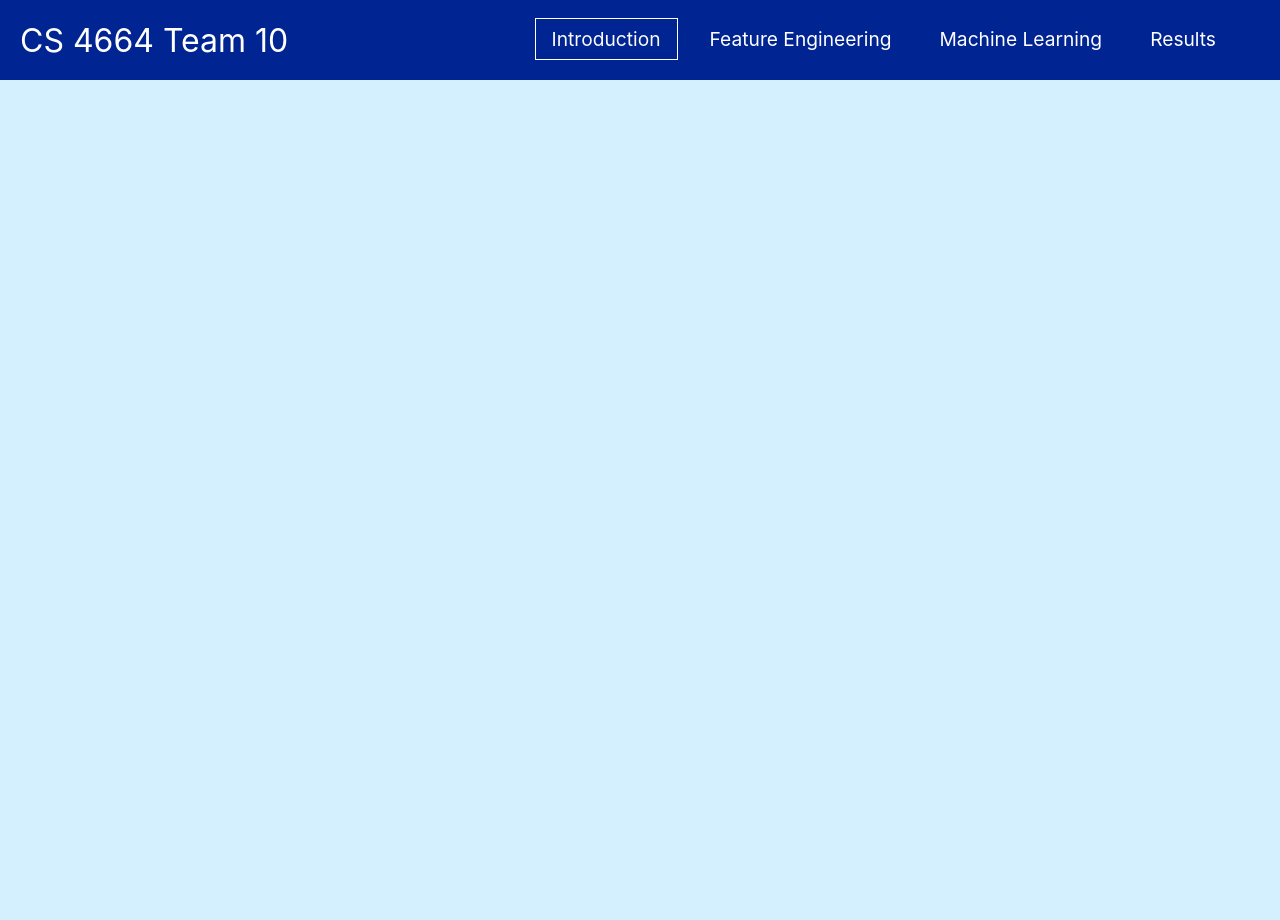
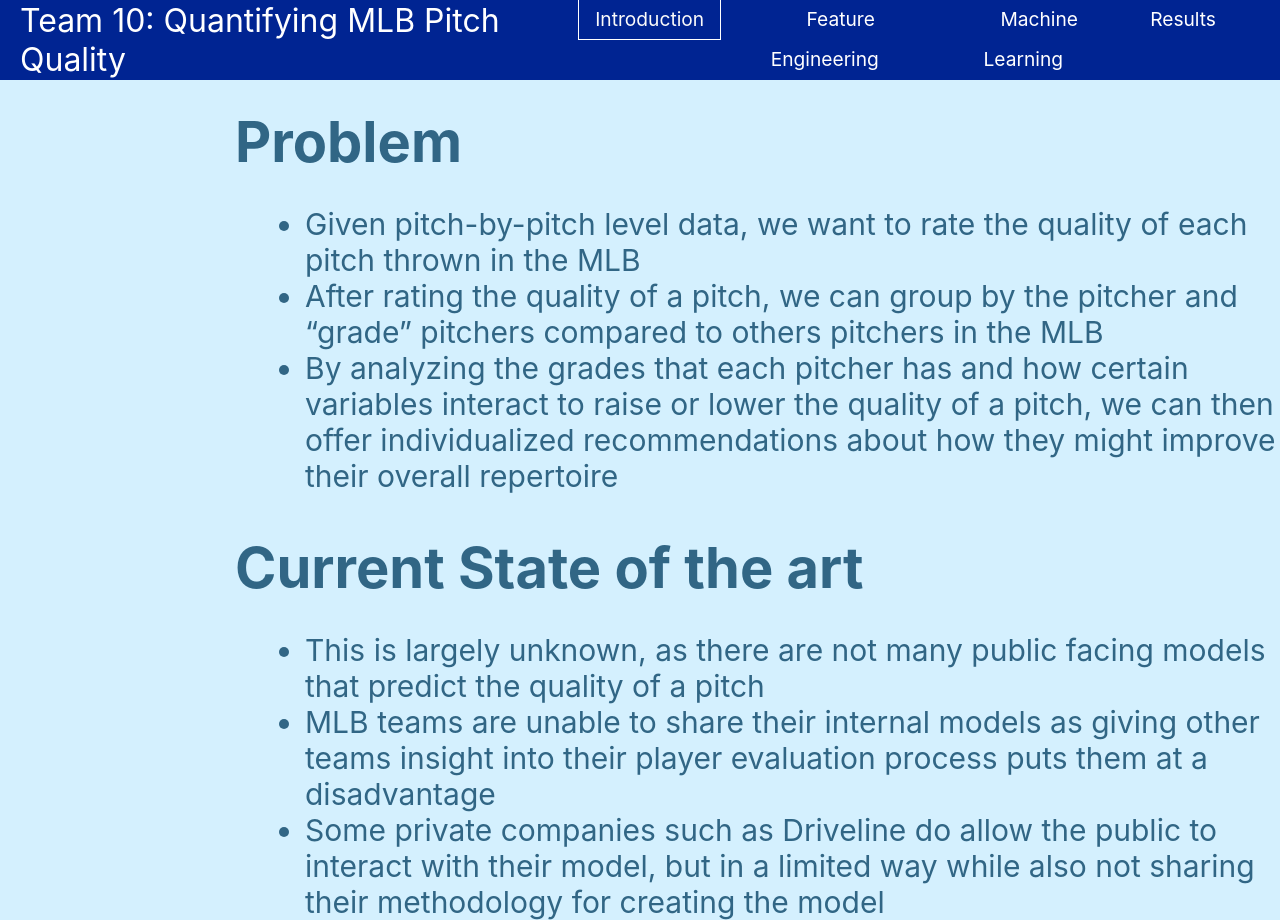
Before and after one commit to jaredjoo/pitch-quality, a React (Create React App) app: page / in a window 1280 px wide. Before the commit the page ends 800 px from the top, so only its background shows below. Built offline with nearby package versions, Linux system fonts and the light colour scheme.

Commit message:
added some descriptions to the Introduction page

```diff
--- a/src/components/NavBar.js
+++ b/src/components/NavBar.js
@@ -12,7 +12,7 @@ function NavBar() {
       <nav className="navbar">
         <div className="nav-container">
           <NavLink exact to="/" className="nav-logo">
-            CS 4664 Team 10
+            Team 10: Quantifying MLB Pitch Quality
             <i className="fa-sharp fa-regular fa-baseball"></i>
           </NavLink>
 
--- a/src/components/Pages/Introduction.js
+++ b/src/components/Pages/Introduction.js
@@ -2,7 +2,27 @@ import React from "react";
 
 export const Introduction = () => {
   return (
-    <div>
+
+    <div style={{textAlign: 'left', paddingLeft: '235px', marginTop: '-100px'}}>
+      <h4>
+        Problem
+      </h4>
+      <ul style={{fontSize: '30px', paddingLeft: '70px', marginTop: '30px', maxWidth: '1200px'}}>
+        <li style={{wordWrap: 'break-word'}}>Given pitch-by-pitch level data, we want to rate the quality of each pitch thrown in the MLB</li>
+        <li style={{wordWrap: 'break-word'}}>After rating the quality of a pitch, we can group by the pitcher and “grade” pitchers compared to others pitchers in the MLB</li>
+        <li style={{wordWrap: 'break-word'}}>By analyzing the grades that each pitcher has and how certain variables interact to raise or lower the quality of a pitch, we can then offer individualized recommendations about how they might improve their overall repertoire</li>
+      </ul>
+      {/* <video src="https://www.mlb.com/video/cal-raleigh-strikes-out-swinging-ltlpc3?q=ohtani%20splitter%20strikeouts&cp=MIXED&qt=FREETEXT&p=0" loop autoplay style={{marginTop: '20px', width: '100%', height: 'auto'}}></video> */}
+      <h4 style= {{marginTop: '40px'}}>
+        Current State of the art
+      </h4>
+      <ul style={{fontSize: '30px', paddingLeft: '70px', marginTop: '30px', maxWidth: '1200px'}}>
+        <li style={{wordWrap: 'break-word'}}>This is largely unknown, as there are not many public facing models that predict the quality of a pitch</li>
+        <li style={{wordWrap: 'break-word'}}>MLB teams are unable to share their internal models as giving other teams insight into their player evaluation process puts them at a disadvantage</li>
+        <li style={{wordWrap: 'break-word'}}>Some private companies such as Driveline do allow the public to interact with their model, but in a limited way while also not sharing their methodology for creating the model
+      </li>
+      </ul>
     </div>
+
   );
 };
```
